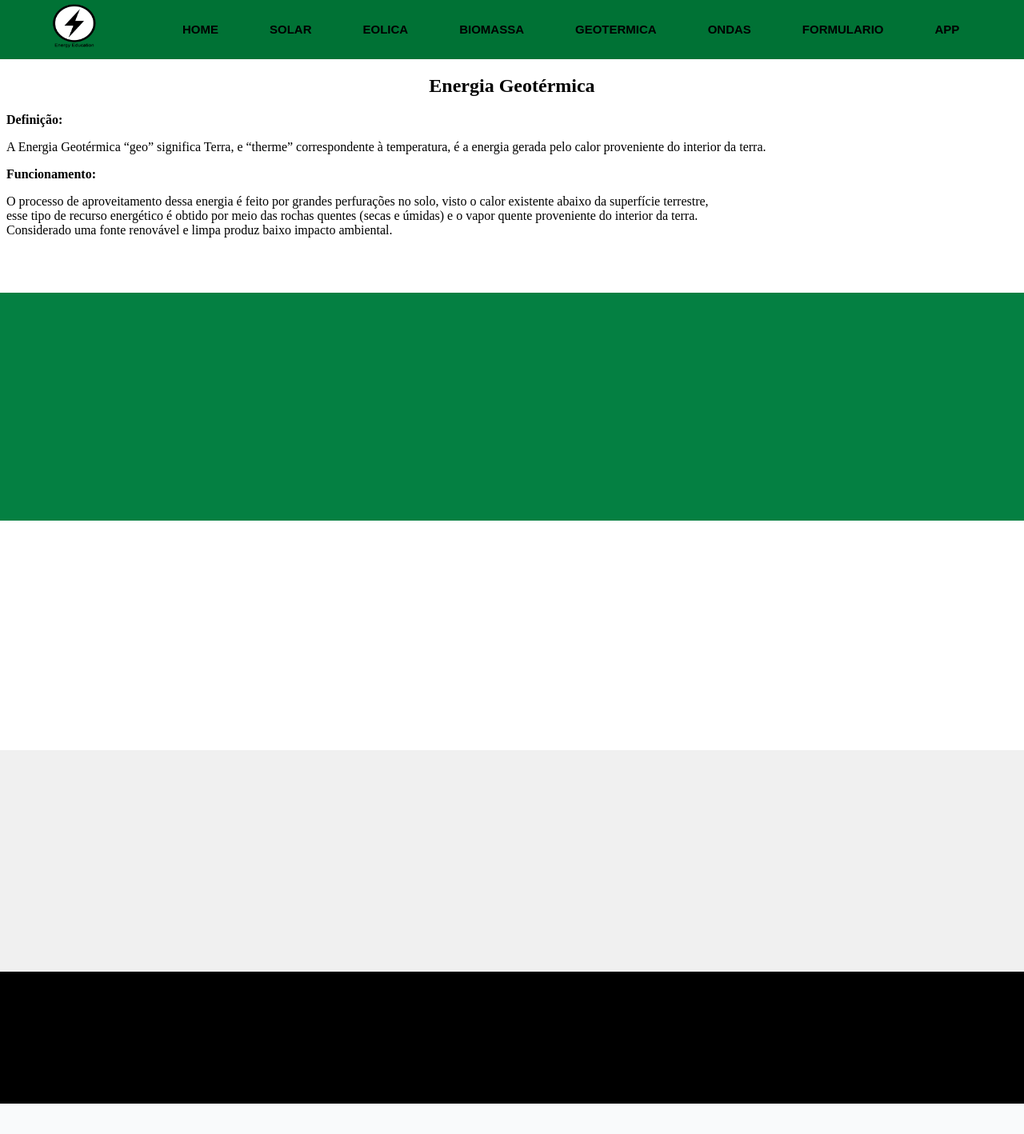
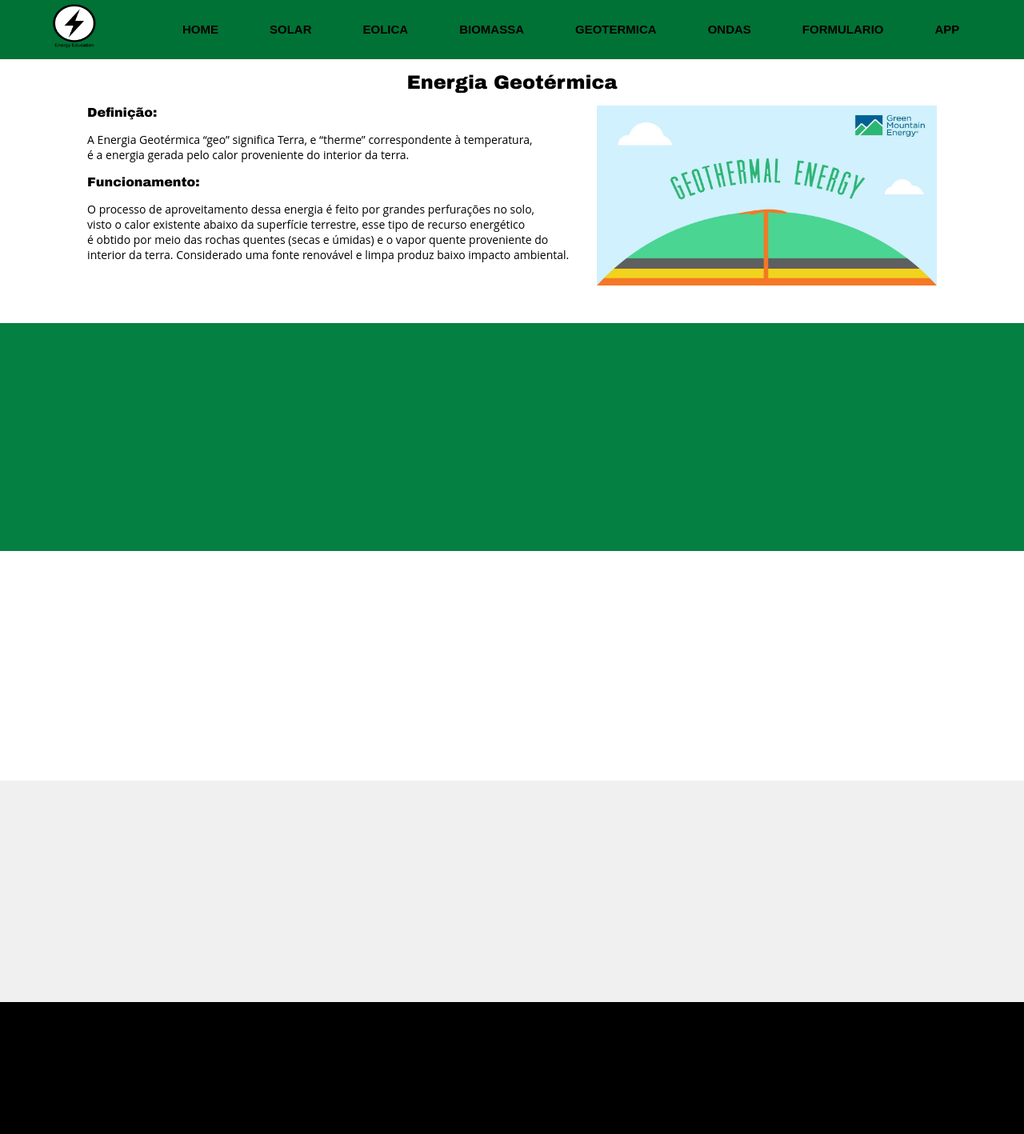
Before and after one commit to HugoVec/EnergiaR, a PHP site: page /Geotermica.html in a window 1280 px wide. Shown: the whole page at 80% size. Before the commit the page ends 1380 px from the top, so only its background shows below. Run offline with PHP 8.4, Linux system fonts and the light colour scheme.

Commit message:
fiz uns bagúio ai.

```diff
--- a/SiteEnergiaR/WebContent/CSS/GeotermicaHF.css
+++ b/SiteEnergiaR/WebContent/CSS/GeotermicaHF.css
@@ -1,9 +1,6 @@
-.img_solar img {
-  float: right;
-  width: 15%;
-  height: 15%;
-}
 .trocaCor {
+  padding-left: 8%;
+  padding-right: 8%;
   margin-top: 5px;
   height: 265px;
   margin-bottom: 15px;
@@ -18,3 +15,24 @@
   margin-bottom: 15px;
 
 }
+
+h1 {
+  font-size: 24px;
+  font-family: "Arial Black", Gadget;
+}
+
+p.a {
+  font-size: 14px;
+  font-family: "Open Sans", sans-serif;
+}
+
+p.b{
+  font-size: 16px;
+  font-family: "Arial Black", Gadget;
+}
+
+#Geotermica_1 {
+  float: right;
+  width:40%;
+  height:85%;
+}
--- a/SiteEnergiaR/WebContent/Geotermica.html
+++ b/SiteEnergiaR/WebContent/Geotermica.html
@@ -24,27 +24,29 @@
 		</ul>
 	</div>
 
-
+	<h1><center>Energia Geotérmica</center></h1>
 
 	<div  class="trocaCor">
-		<h2><center>Energia Geotérmica</center></h2>
-		<p>
+		<img id="Geotermica_1" src="Imagem\Geotermica_1.jpg" alt="geothermal_energy">
+		<p class="b">
 			<b>
 					Definição:
 			</b>
 		</p>
-		<p>
-			A Energia Geotérmica “geo” significa Terra, e “therme” correspondente à temperatura, é a energia gerada pelo calor proveniente do interior da terra. <br>
+		<p class="a">
+			A Energia Geotérmica “geo” significa Terra, e “therme” correspondente à temperatura,<br>
+			é a energia gerada pelo calor proveniente do interior da terra.
 		</p>
-		<p>
+		<p class="b">
 			<b>
 				Funcionamento:
 			</b>
 		</p>
-		<p>
-			O processo de aproveitamento dessa energia é feito por grandes perfurações no solo, visto o calor existente abaixo da superfície terrestre, <br>
-			esse tipo de recurso energético é obtido por meio das rochas quentes (secas e úmidas) e o vapor quente proveniente do interior da terra. <br>
-			Considerado uma fonte renovável e limpa produz baixo impacto ambiental.
+		<p class="a">
+			O processo de aproveitamento dessa energia é feito por grandes perfurações no solo,<br>
+			visto o calor existente abaixo da superfície terrestre, esse tipo de recurso energético<br>
+			é obtido por meio das rochas quentes (secas e úmidas) e o vapor quente proveniente do<br>
+			interior da terra. Considerado uma fonte renovável e limpa produz baixo impacto ambiental.
 		</p>
 	</div>
 
```
Also changed, not shown: SiteEnergiaR/WebContent/Imagem/Geotermica_1.jpg (added).
